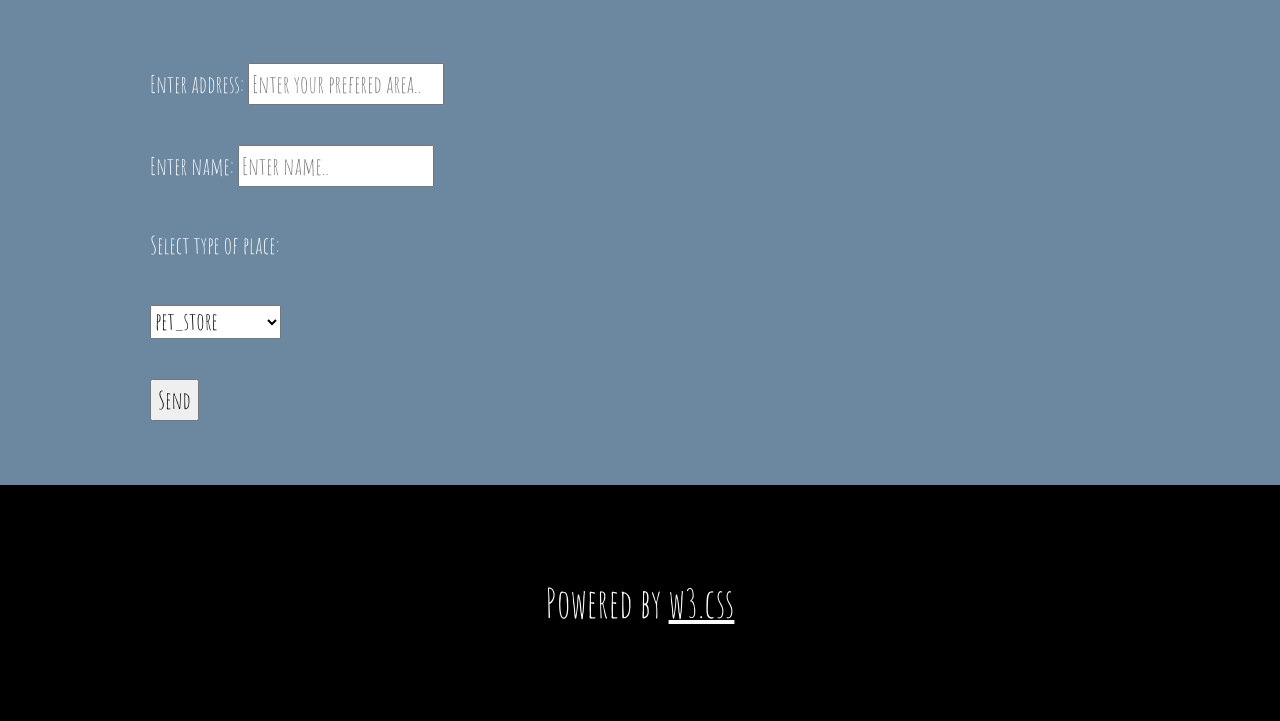
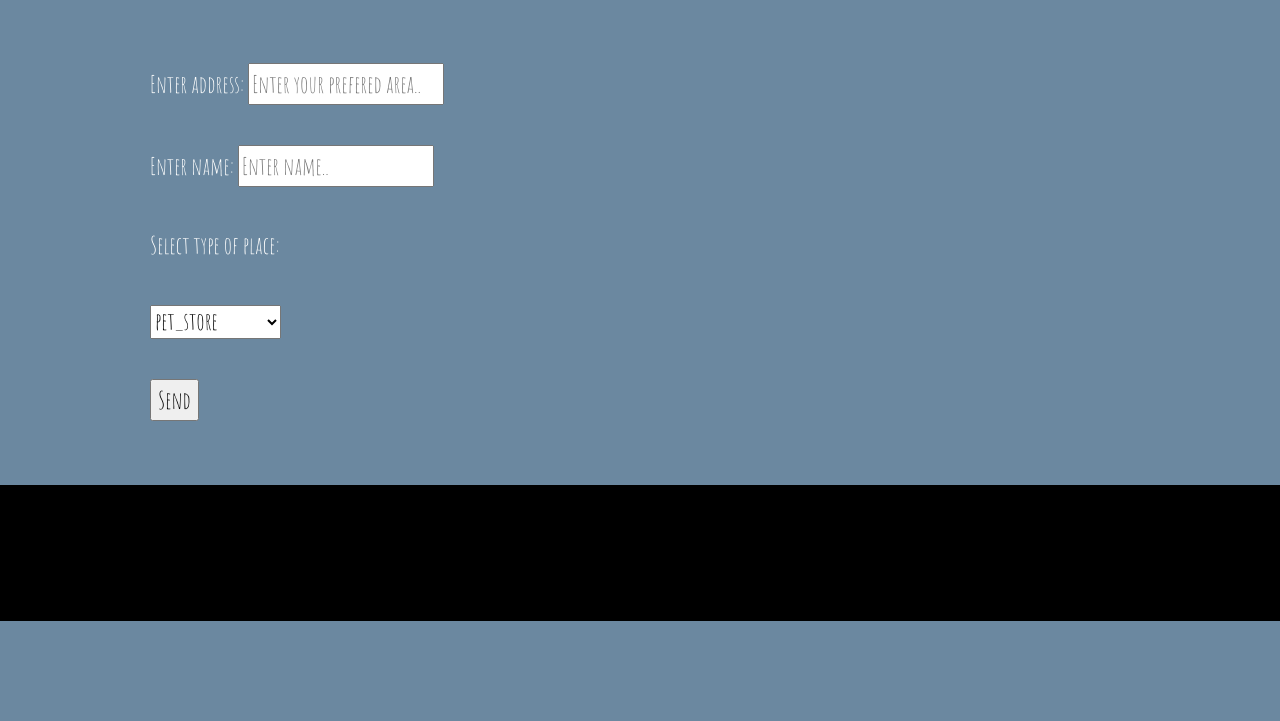
Before and after one commit to clarenvcex/webapi, a Node server app: page /form in a window 1280 px wide. Shown: the part 429-1150 px from the top of the page. After the commit the page ends 1050 px from the top, so only its background shows below. Run offline with Node 20, Linux system fonts and the light colour scheme; some libraries are stand-ins or nearby versions.

Commit message:
Finalize

```diff
--- a/app.js
+++ b/app.js
@@ -37,7 +37,7 @@ server.get ('/form',(req,res)=>{
   res.render('form.hbs');
 });
 
-server.get ('/',(req,res)=>{
+server.get ('/home',(req,res)=>{
   res.render('home.hbs');
 });
 
--- a/views/form.hbs
+++ b/views/form.hbs
@@ -59,7 +59,7 @@ p {
 
 
 <footer class="w3-center w3-black w3-padding-48 w3-xxlarge">
-  <p>Powered by <a href="https://www.w3schools.com/w3css/default.asp" title="W3.CSS" target="_blank" class="w3-hover-text-green">w3.css</a></p>
+  <p><a href="https://www.w3schools.com/w3css/default.asp"  target="_blank" class="w3-hover-text-green"></a></p>
 </footer>
 
 
--- a/views/historical.hbs
+++ b/views/historical.hbs
@@ -53,7 +53,7 @@ tr{
 </div>
 
 <footer class="w3-center w3-black w3-padding-48 w3-xxlarge">
-  <p>Powered by <a href="https://www.w3schools.com/w3css/default.asp" title="W3.CSS" target="_blank" class="w3-hover-text-green">w3.css</a></p>
+  <p> <a href="https://www.w3schools.com/w3css/default.asp"  target="_blank" class="w3-hover-text-green"></a></p>
 </footer>
 
 </body>
--- a/views/home.hbs
+++ b/views/home.hbs
@@ -63,7 +63,7 @@ body,h1,h2,h3,h4,h5,h6 {font-family: "Amatic SC", sans-serif}
 
 <!-- Footer -->
 <footer class="w3-center w3-black w3-padding-48 w3-xxlarge">
-  <p>Powered by <a href="https://www.w3schools.com/w3css/default.asp" title="W3.CSS" target="_blank" class="w3-hover-text-green">w3.css</a></p>
+  <p><a href="https://www.w3schools.com/w3css/default.asp"  target="_blank" class="w3-hover-text-green"></a></p>
 </footer>
 
 
```
